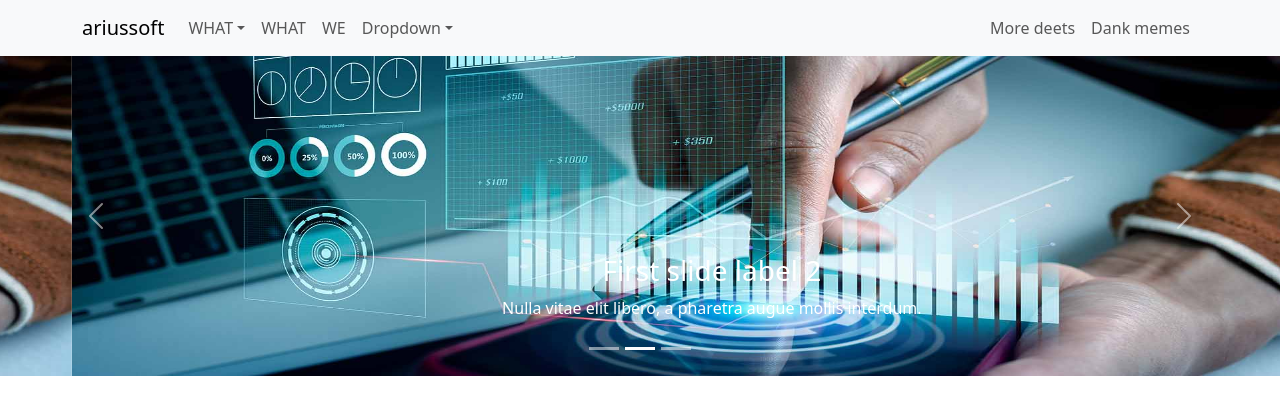
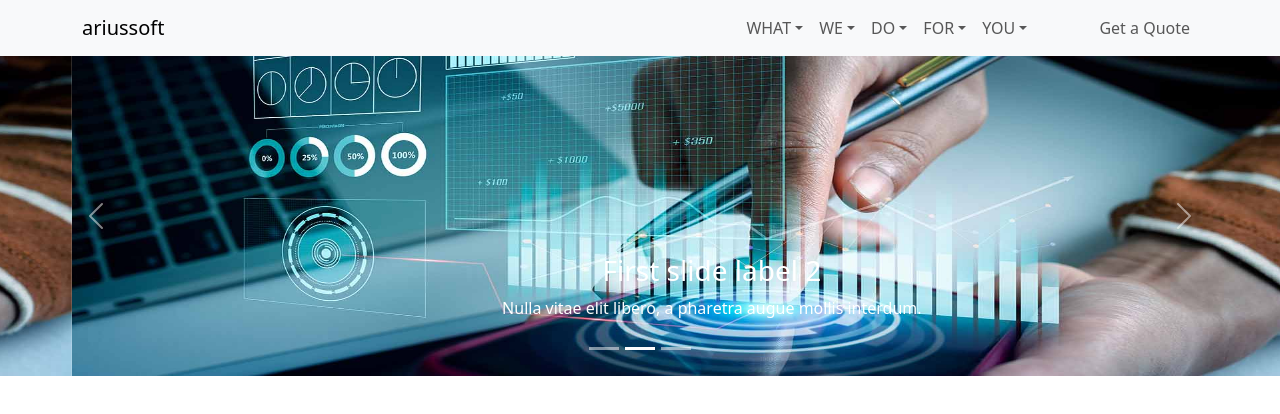
Before and after one commit to AnuGeorge39/Project, a React (Vite) app: page / in a window 1280 px wide. Shown: the top 414 px of the page. Built offline with nearby package versions, Linux system fonts and the light colour scheme.

Commit message:
navbarcss

```diff
--- a/src/Components/NavBar.jsx
+++ b/src/Components/NavBar.jsx
@@ -2,6 +2,7 @@ import Container from 'react-bootstrap/Container';
 import Nav from 'react-bootstrap/Nav';
 import Navbar from 'react-bootstrap/Navbar';
 import NavDropdown from 'react-bootstrap/NavDropdown';
+import "../css/NavBar.css";
 
 function CollapsibleExample() {
   return (
@@ -25,28 +26,37 @@ function CollapsibleExample() {
               <NavDropdown.Item href="#action/3.3">Branding</NavDropdown.Item>
               <NavDropdown.Item href="#action/3.3">Advertising</NavDropdown.Item>
               <NavDropdown.Item href="#action/3.3">Package Design</NavDropdown.Item>
+            </NavDropdown>
 
+            <NavDropdown title="WE" id="collapsible-nav-dropdown">
+              <NavDropdown.Item href="#action/3.1">Ariussoft Infotech Pvt.Ltd</NavDropdown.Item>
+              <NavDropdown.Item href="#action/3.2"> Arius Web Studio</NavDropdown.Item>
+              <NavDropdown.Item href="#action/3.3">Think Thick</NavDropdown.Item>
+              <NavDropdown.Item href="#action/3.3">Host Station</NavDropdown.Item>
+              <NavDropdown.Item href="#action/3.3">Core Team</NavDropdown.Item>
+              <NavDropdown.Item href="#action/3.3">Testimonials</NavDropdown.Item>
+              <NavDropdown.Item href="#action/3.3">Insights</NavDropdown.Item>
             </NavDropdown>
-            <Nav.Link href="#features">WHAT</Nav.Link>
-            <Nav.Link href="#pricing">WE</Nav.Link>
-            <NavDropdown title="Dropdown" id="collapsible-nav-dropdown">
-              <NavDropdown.Item href="#action/3.1">Action</NavDropdown.Item>
-              <NavDropdown.Item href="#action/3.2">
-                Another action
-              </NavDropdown.Item>
-              <NavDropdown.Item href="#action/3.3">Something</NavDropdown.Item>
-              <NavDropdown.Divider />
-              <NavDropdown.Item href="#action/3.4">
-                Separated link
-              </NavDropdown.Item>
+
+            <NavDropdown title="DO" id="collapsible-nav-dropdown">
+              <NavDropdown.Item href="#action/3.1">Portfolio</NavDropdown.Item>
+              <NavDropdown.Item href="#action/3.2">Gallery</NavDropdown.Item>
             </NavDropdown>
+
+            <NavDropdown title="FOR" id="collapsible-nav-dropdown">
+              <NavDropdown.Item href="#action/3.1">Clients</NavDropdown.Item>
+            </NavDropdown>
+
+            <NavDropdown title="YOU" id="collapsible-nav-dropdown">
+              <NavDropdown.Item href="#action/3.1">Contact Us</NavDropdown.Item>
+              <NavDropdown.Item href="#action/3.2">Feedback</NavDropdown.Item>
+              <NavDropdown.Item href="#action/3.1">Get a Quote</NavDropdown.Item>
+            </NavDropdown>
+
           </Nav>
           <Nav>
-            <Nav.Link href="#deets">More deets</Nav.Link>
-            <Nav.Link eventKey={2} href="#memes">
-              Dank memes
-            </Nav.Link>
-          </Nav>
+            <Nav.Link href="#deets">Get a Quote</Nav.Link>
+            </Nav>
         </Navbar.Collapse>
       </Container>
     </Navbar>
--- /dev/null
+++ b/src/css/NavBar.css
@@ -0,0 +1,10 @@
+.bg-body-tertiary{
+    font: bold;
+}
+#collapsible-nav-dropdown{
+    font: bold;
+    /*padding-left: 50%;*/
+}
+#responsive-navbar-nav{
+    padding-left: 50%;
+}
```
